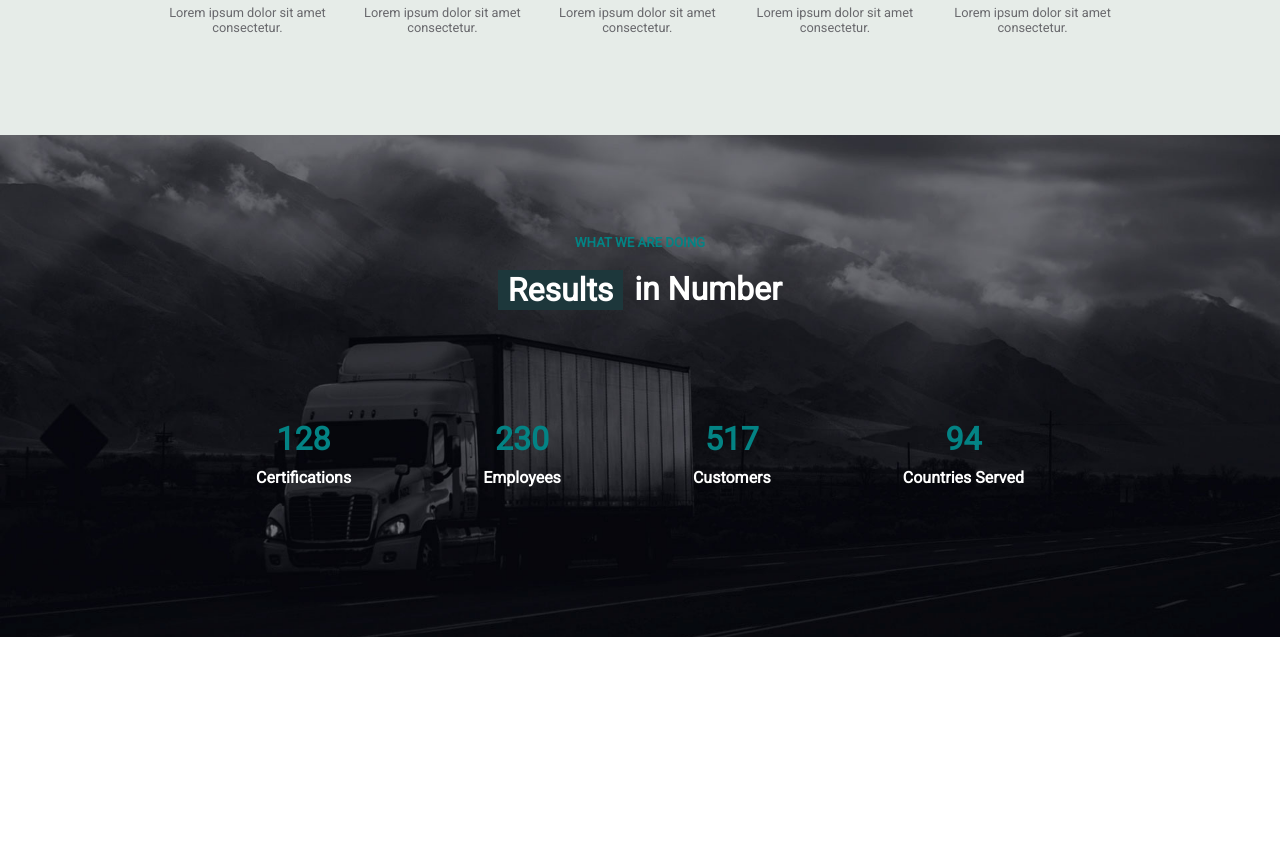
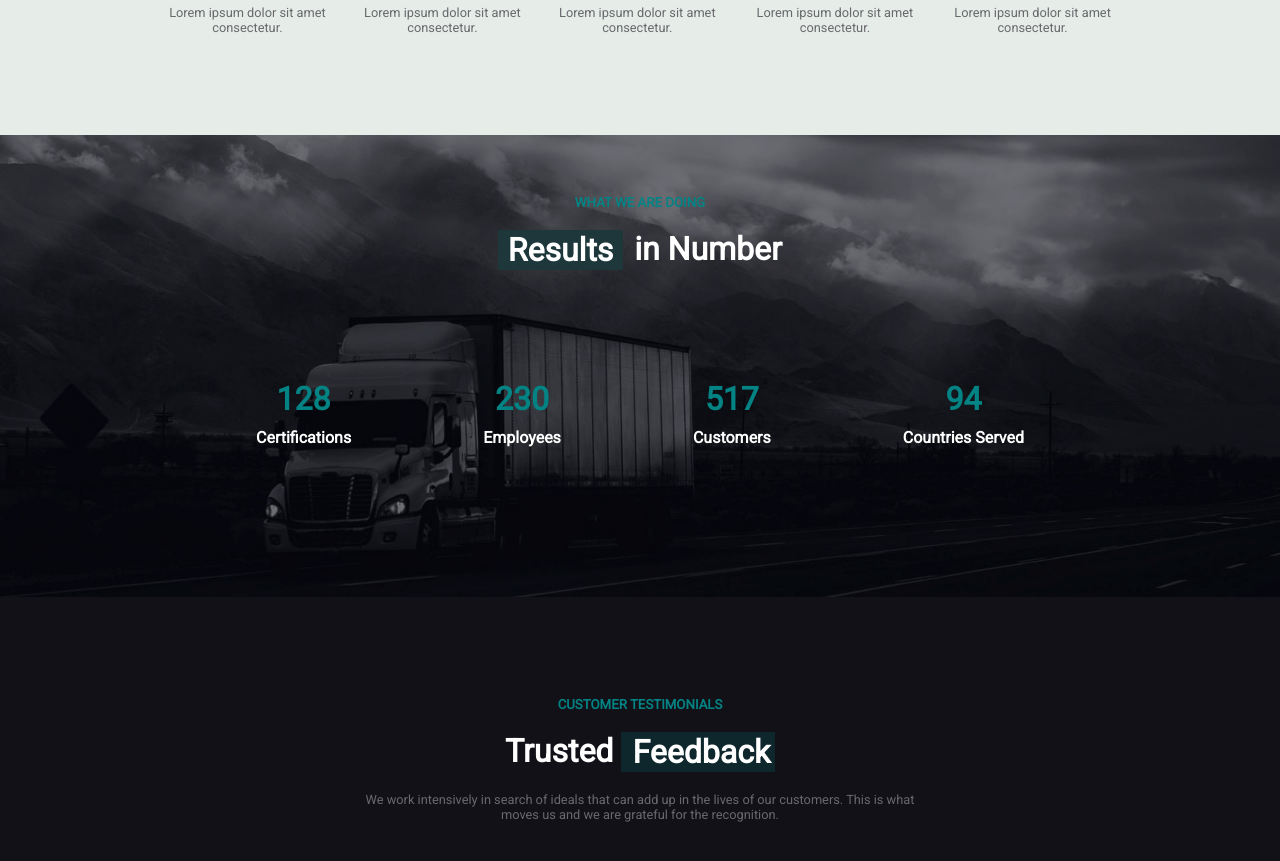
Before and after one commit to valentinaiori/proj-html-vuejs, a Vue app: page / in a window 1280 px wide. Shown: the part 2020-2881 px from the top of the page. Before the commit the page ends 2657 px from the top, so only its background shows below. Built offline with nearby package versions, Linux system fonts and the light colour scheme.

Commit message:
Add feedback component

```diff
--- /dev/null
+++ b/src/components/FeedbackComponent.vue
@@ -0,0 +1,63 @@
+<template>
+    <div class="container">
+        <div class="feedback">
+            <h5>CUSTOMER TESTIMONIALS</h5>
+            <div class="title">
+                <h1>Trusted</h1>
+                <h1 class="background">Feedback</h1>
+            </div>
+            <p> We work intensively in search of ideals that can add up in the lives of our customers.
+                This is what moves us and we are grateful for the recognition.
+            </p>
+        </div>
+    </div>
+</template>
+
+<script>
+export default {
+    name: 'FeedbackComponent'
+
+}
+</script>
+
+<style lang="scss" scoped>
+.container {
+    height: 600px;
+    background-color: #121117;
+
+    .feedback {
+        width: 1000px;
+
+    }
+
+    h5 {
+        color: #038384;
+        padding-top: 100px;
+        padding-bottom: 20px;
+        text-align: center;
+    }
+
+    .title {
+        color: white;
+        display: flex;
+        width: 270px;
+
+        .background {
+            background-color: #0e272d;
+            border: 1px solid #0e272d;
+            width: 207px;
+            height: 40px;
+            padding-left: 10px;
+            margin-left: 8px
+        }
+    }
+
+    p{
+        font-size: 0.8rem;
+        color: #69696d;
+        padding-top: 20px;
+        width: 573px;
+        text-align: center;
+    }
+}
+</style>
--- a/src/components/MainComponent.vue
+++ b/src/components/MainComponent.vue
@@ -5,6 +5,7 @@
         <RoadTransportComponent/>
         <LogisticalProcedureComponent/>
         <ResultsComponent/>
+        <FeedbackComponent/>
 
     </div>
 
@@ -16,6 +17,7 @@ import VehiclesComponent from './VehiclesComponent.vue';
 import RoadTransportComponent from './RoadTransportComponent/RoadTransportComponent.vue';
 import LogisticalProcedureComponent from './LogisticalProcedureComponent.vue';
 import ResultsComponent from './ResultsComponent.vue';
+import FeedbackComponent from './FeedbackComponent.vue';
 
 
 export default {
@@ -25,7 +27,8 @@ export default {
     VehiclesComponent,
     RoadTransportComponent,
     LogisticalProcedureComponent,
-    ResultsComponent
+    ResultsComponent,
+    FeedbackComponent
 }
 
 }
--- a/src/components/ResultsComponent.vue
+++ b/src/components/ResultsComponent.vue
@@ -47,7 +47,7 @@ export default {
 
     h5 {
         color: #038384;
-        padding-top: 100px;
+        padding-top: 60px;
         padding-bottom: 20px;
         text-align: center;
     }
```
